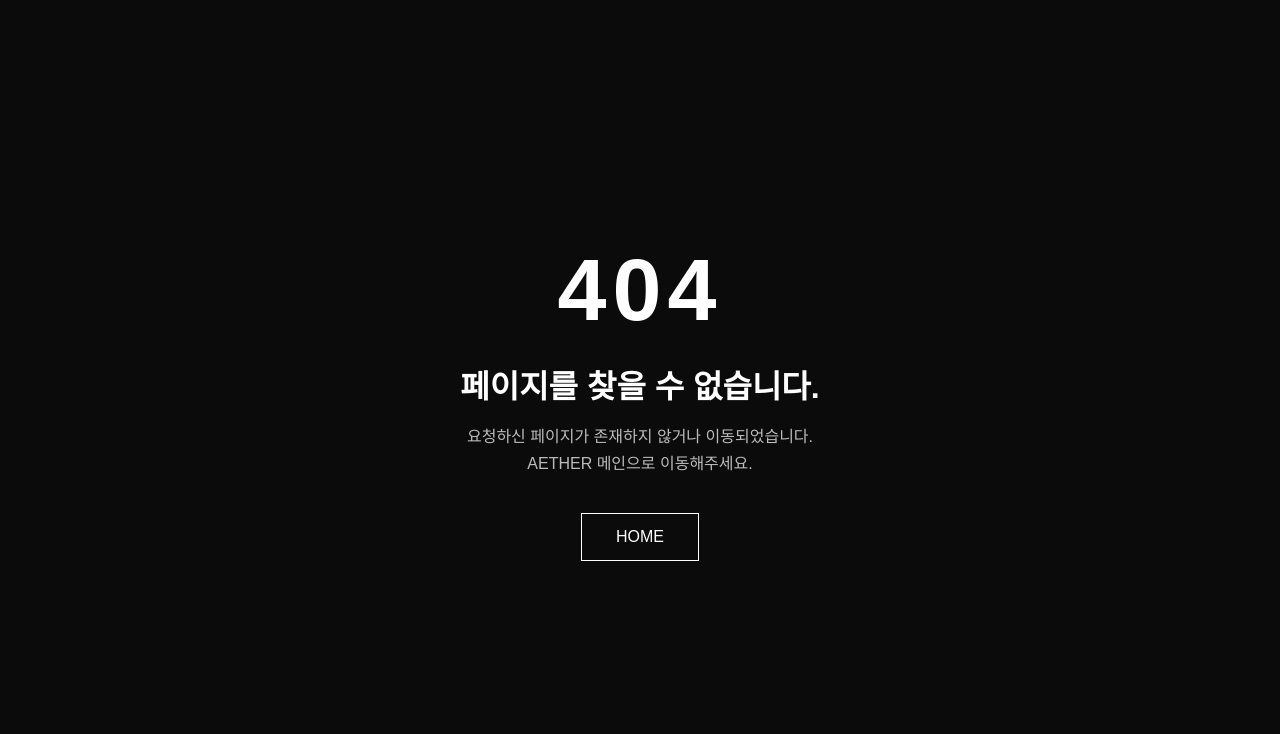
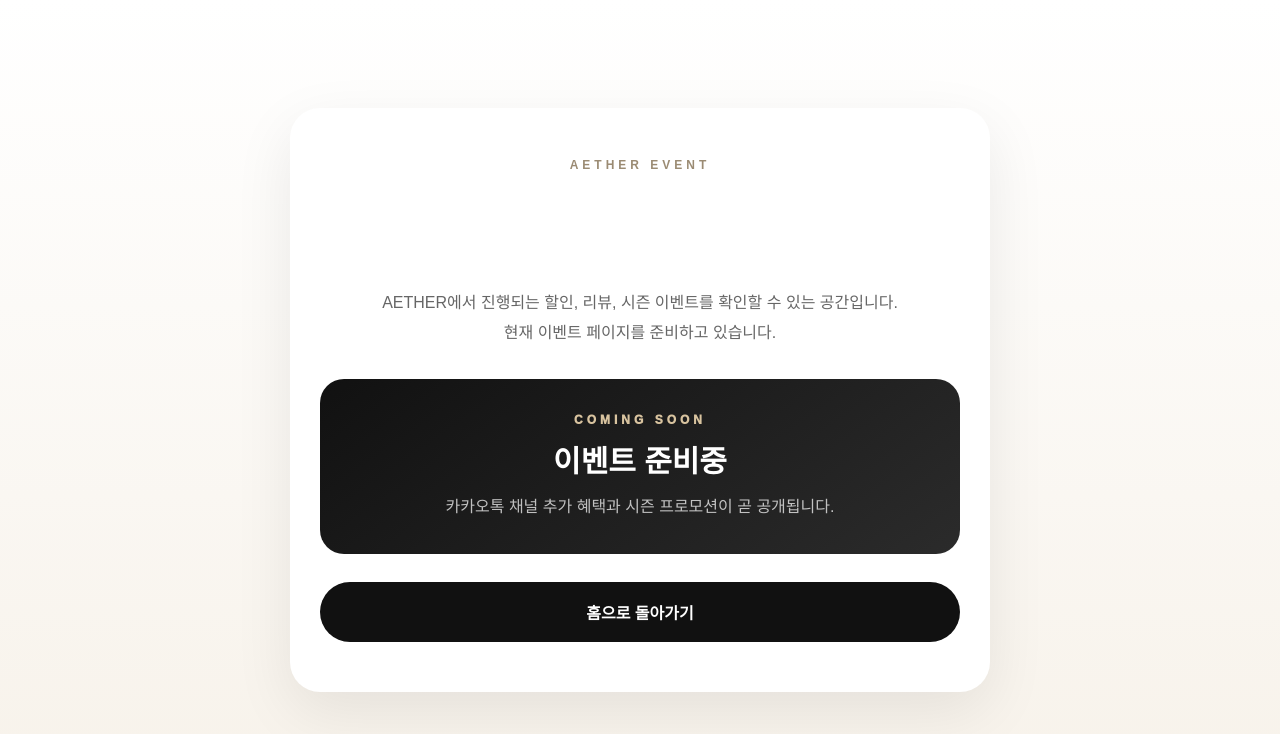
Before and after one commit to hanbin818/aether-shop, a Next.js app: page /events in a window 1280 px wide. Before the commit this address had no page. Shown: the top 734 px of the page. Built offline with nearby package versions, Linux system fonts and the light colour scheme.

Commit message:
카테고리 연결 페이지 추가

```diff
--- /dev/null
+++ b/app/events/page.tsx
@@ -0,0 +1,106 @@
+export default function EventsPage() {
+  return (
+    <main style={pageStyle}>
+      <section style={cardStyle}>
+        <p style={labelStyle}>AETHER EVENT</p>
+
+        <h1 style={titleStyle}>이벤트</h1>
+
+        <p style={descStyle}>
+          AETHER에서 진행되는 할인, 리뷰, 시즌 이벤트를 확인할 수 있는 공간입니다.
+          <br />
+          현재 이벤트 페이지를 준비하고 있습니다.
+        </p>
+
+        <div style={eventBoxStyle}>
+          <p style={eventLabelStyle}>COMING SOON</p>
+          <h2 style={eventTitleStyle}>이벤트 준비중</h2>
+          <p style={eventTextStyle}>
+            카카오톡 채널 추가 혜택과 시즌 프로모션이 곧 공개됩니다.
+          </p>
+        </div>
+
+        <a href="/home" style={buttonStyle}>
+          홈으로 돌아가기
+        </a>
+      </section>
+    </main>
+  );
+}
+
+const pageStyle = {
+  minHeight: "100vh",
+  background: "linear-gradient(180deg,#fff,#f7f2ea)",
+  display: "flex",
+  justifyContent: "center",
+  alignItems: "center",
+  padding: "24px",
+};
+
+const cardStyle = {
+  width: "100%",
+  maxWidth: "700px",
+  background: "#fff",
+  borderRadius: "30px",
+  padding: "50px 30px",
+  textAlign: "center" as const,
+  boxShadow: "0 20px 60px rgba(0,0,0,.08)",
+};
+
+const labelStyle = {
+  color: "#9b8b73",
+  letterSpacing: "4px",
+  fontWeight: 900,
+  fontSize: "12px",
+};
+
+const titleStyle = {
+  fontSize: "clamp(36px,7vw,58px)",
+  fontWeight: 950,
+  margin: "12px 0 20px",
+};
+
+const descStyle = {
+  color: "#666",
+  lineHeight: 1.9,
+  fontSize: "16px",
+  marginBottom: "30px",
+};
+
+const eventBoxStyle = {
+  background: "linear-gradient(145deg,#111,#2b2b2b)",
+  color: "#fff",
+  borderRadius: "24px",
+  padding: "34px 22px",
+  marginBottom: "28px",
+};
+
+const eventLabelStyle = {
+  margin: "0 0 10px",
+  color: "#d8c39f",
+  fontSize: "12px",
+  fontWeight: 950,
+  letterSpacing: "4px",
+};
+
+const eventTitleStyle = {
+  margin: "0 0 12px",
+  fontSize: "30px",
+  fontWeight: 950,
+};
+
+const eventTextStyle = {
+  margin: 0,
+  color: "rgba(255,255,255,.72)",
+  lineHeight: 1.7,
+};
+
+const buttonStyle = {
+  display: "block",
+  background: "#111",
+  color: "#fff",
+  textDecoration: "none",
+  padding: "18px",
+  borderRadius: "999px",
+  fontWeight: 900,
+};
```
Also changed, not shown: app/inspection/page.tsx (added, +95 -0 lines), app/request/page.tsx (added, +91 -0 lines), app/reviews/page.tsx (added, +85 -0 lines).
